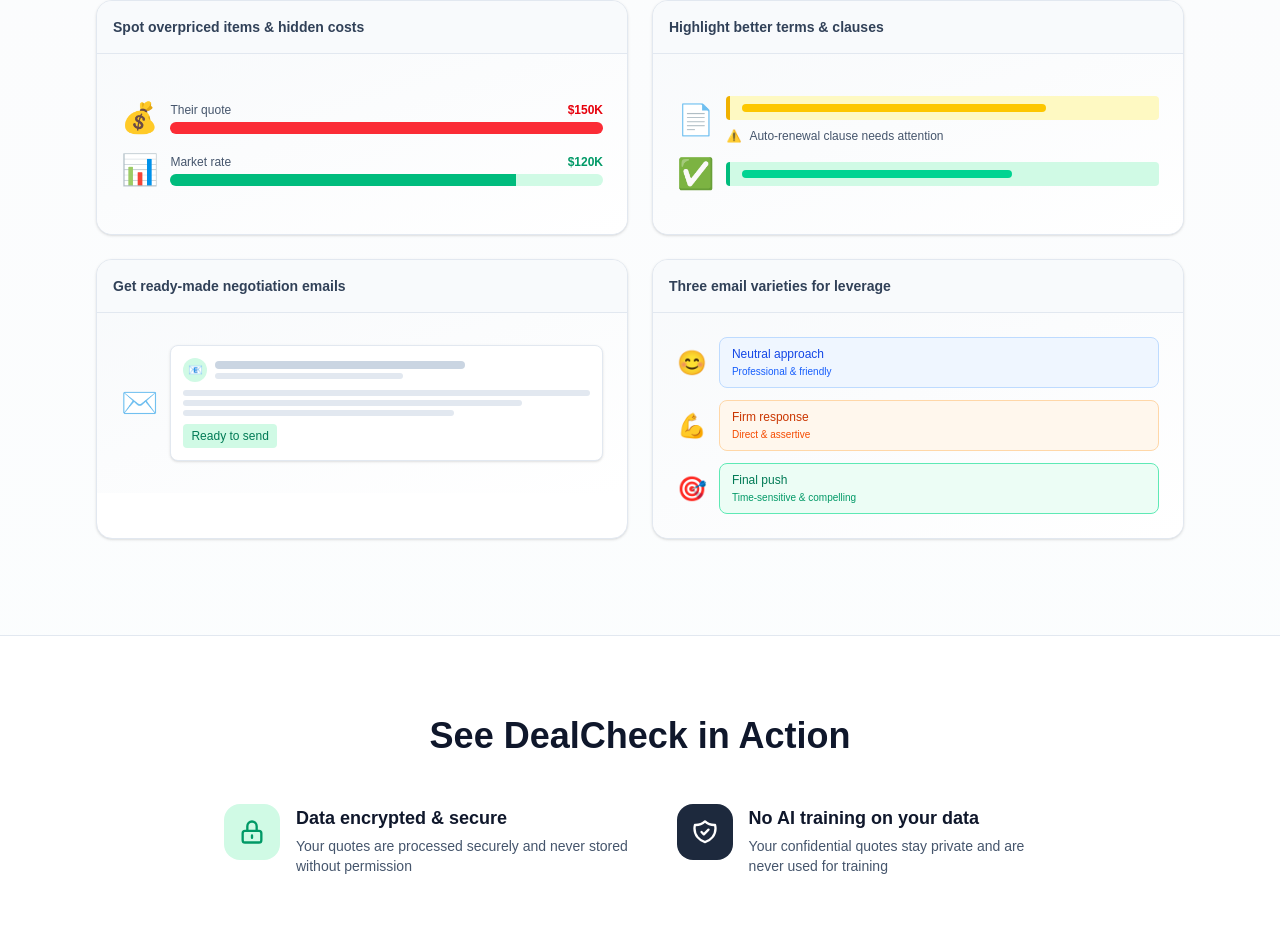
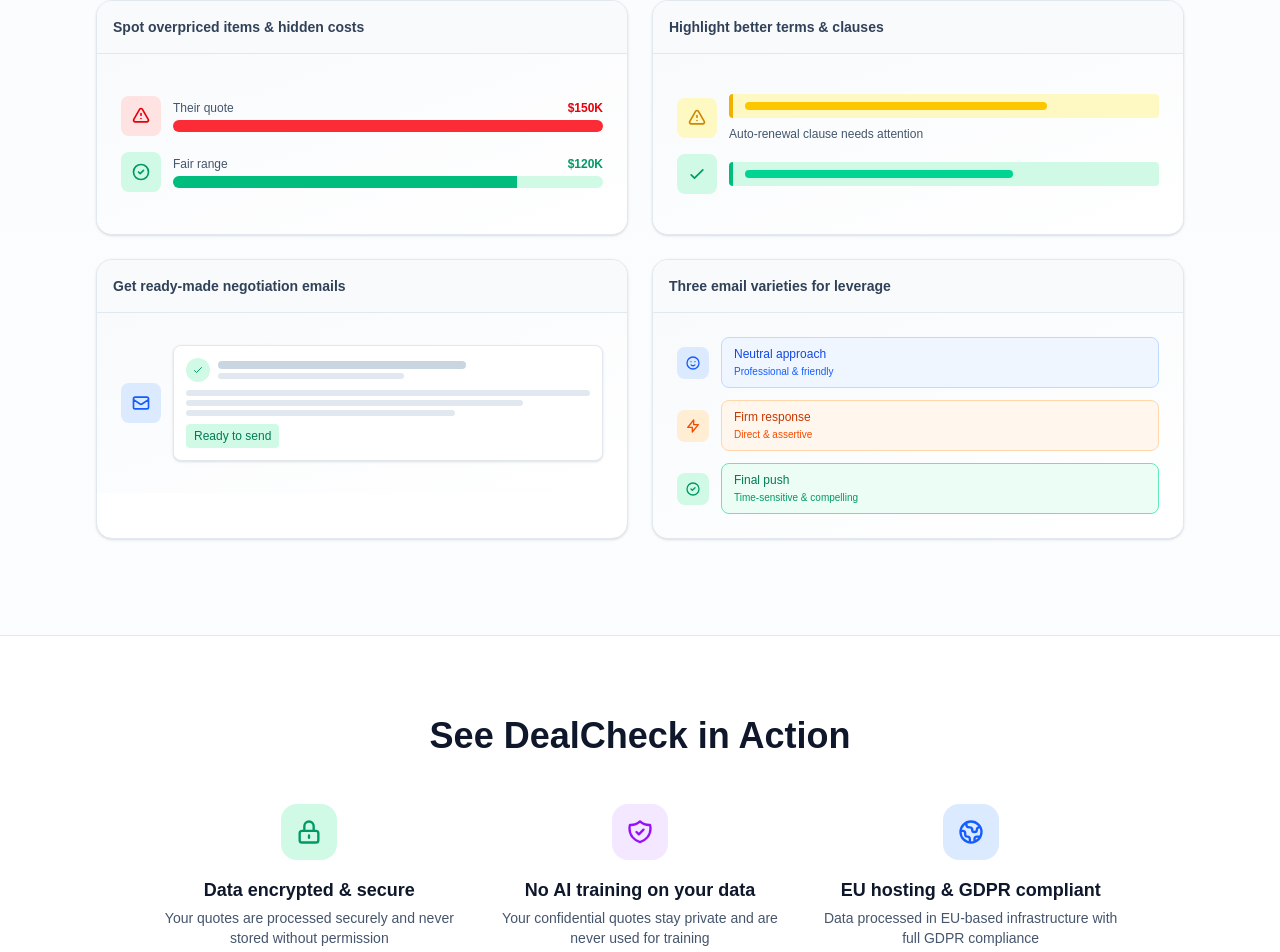
Before and after one commit to Boomchakalala/Dealcheck, a Next.js app: page / in a window 1280 px wide. Shown: the part 1396-2348 px from the top of the page. Built offline with nearby package versions, Linux system fonts and the light colour scheme.

Commit message:
Sandbox autosave

```diff
--- a/src/app/page.tsx
+++ b/src/app/page.tsx
@@ -227,7 +227,11 @@
                 {/* Better visual: Price comparison bars */}
                 <div className="space-y-4">
                   <div className="flex items-center gap-3">
-                    <div className="text-3xl">💰</div>
+                    <div className="w-10 h-10 rounded-lg bg-red-100 flex items-center justify-center flex-shrink-0">
+                      <svg className="w-5 h-5 text-red-600" fill="none" viewBox="0 0 24 24" stroke="currentColor">
+                        <path strokeLinecap="round" strokeLinejoin="round" strokeWidth={2} d="M12 9v2m0 4h.01m-6.938 4h13.856c1.54 0 2.502-1.667 1.732-3L13.732 4c-.77-1.333-2.694-1.333-3.464 0L3.34 16c-.77 1.333.192 3 1.732 3z" />
+                      </svg>
+                    </div>
                     <div className="flex-1">
                       <div className="flex items-center justify-between mb-1">
                         <span className="text-xs text-slate-600">Their quote</span>
@@ -239,10 +243,14 @@
                     </div>
                   </div>
                   <div className="flex items-center gap-3">
-                    <div className="text-3xl">📊</div>
+                    <div className="w-10 h-10 rounded-lg bg-emerald-100 flex items-center justify-center flex-shrink-0">
+                      <svg className="w-5 h-5 text-emerald-600" fill="none" viewBox="0 0 24 24" stroke="currentColor">
+                        <path strokeLinecap="round" strokeLinejoin="round" strokeWidth={2} d="M9 12l2 2 4-4m6 2a9 9 0 11-18 0 9 9 0 0118 0z" />
+                      </svg>
+                    </div>
                     <div className="flex-1">
                       <div className="flex items-center justify-between mb-1">
-                        <span className="text-xs text-slate-600">Market rate</span>
+                        <span className="text-xs text-slate-600">Fair range</span>
                         <span className="text-xs font-bold text-emerald-600">$120K</span>
                       </div>
                       <div className="h-3 bg-emerald-100 rounded-full overflow-hidden">
@@ -263,19 +271,26 @@
                 {/* Better visual: Document with highlights */}
                 <div className="space-y-3">
                   <div className="flex items-center gap-3">
-                    <div className="text-3xl">📄</div>
+                    <div className="w-10 h-10 rounded-lg bg-yellow-100 flex items-center justify-center flex-shrink-0">
+                      <svg className="w-5 h-5 text-yellow-600" fill="none" viewBox="0 0 24 24" stroke="currentColor">
+                        <path strokeLinecap="round" strokeLinejoin="round" strokeWidth={2} d="M12 9v2m0 4h.01m-6.938 4h13.856c1.54 0 2.502-1.667 1.732-3L13.732 4c-.77-1.333-2.694-1.333-3.464 0L3.34 16c-.77 1.333.192 3 1.732 3z" />
+                      </svg>
+                    </div>
                     <div className="flex-1 space-y-2">
                       <div className="bg-yellow-100 border-l-4 border-yellow-500 px-3 py-2 rounded">
                         <div className="h-2 bg-yellow-400 rounded w-3/4"></div>
                       </div>
                       <div className="text-xs text-slate-600 flex items-start gap-2">
-                        <span className="text-yellow-600">⚠️</span>
                         <span>Auto-renewal clause needs attention</span>
                       </div>
                     </div>
                   </div>
                   <div className="flex items-center gap-3">
-                    <div className="text-3xl">✅</div>
+                    <div className="w-10 h-10 rounded-lg bg-emerald-100 flex items-center justify-center flex-shrink-0">
+                      <svg className="w-5 h-5 text-emerald-600" fill="none" viewBox="0 0 24 24" stroke="currentColor">
+                        <path strokeLinecap="round" strokeLinejoin="round" strokeWidth={2} d="M5 13l4 4L19 7" />
+                      </svg>
+                    </div>
                     <div className="flex-1 space-y-2">
                       <div className="bg-emerald-100 border-l-4 border-emerald-500 px-3 py-2 rounded">
                         <div className="h-2 bg-emerald-400 rounded w-2/3"></div>
@@ -295,11 +310,19 @@
                 {/* Better visual: Email preview */}
                 <div className="space-y-3">
                   <div className="flex items-center gap-3">
-                    <div className="text-3xl">✉️</div>
+                    <div className="w-10 h-10 rounded-lg bg-blue-100 flex items-center justify-center flex-shrink-0">
+                      <svg className="w-5 h-5 text-blue-600" fill="none" viewBox="0 0 24 24" stroke="currentColor">
+                        <path strokeLinecap="round" strokeLinejoin="round" strokeWidth={2} d="M3 8l7.89 5.26a2 2 0 002.22 0L21 8M5 19h14a2 2 0 002-2V7a2 2 0 00-2-2H5a2 2 0 00-2 2v10a2 2 0 002 2z" />
+                      </svg>
+                    </div>
                     <div className="flex-1">
                       <div className="bg-white border border-slate-200 rounded-lg p-3 shadow-sm">
                         <div className="flex items-center gap-2 mb-2">
-                          <div className="w-6 h-6 bg-emerald-100 rounded-full flex items-center justify-center text-xs">📧</div>
+                          <div className="w-6 h-6 bg-emerald-100 rounded-full flex items-center justify-center">
+                            <svg className="w-3 h-3 text-emerald-600" fill="none" viewBox="0 0 24 24" stroke="currentColor">
+                              <path strokeLinecap="round" strokeLinejoin="round" strokeWidth={2} d="M5 13l4 4L19 7" />
+                            </svg>
+                          </div>
                           <div className="flex-1 space-y-1">
                             <div className="h-2 bg-slate-300 rounded w-2/3"></div>
                             <div className="h-1.5 bg-slate-200 rounded w-1/2"></div>
@@ -329,21 +352,33 @@
                 {/* Better visual: Email tone options */}
                 <div className="space-y-3">
                   <div className="flex items-center gap-3">
-                    <div className="text-2xl">😊</div>
+                    <div className="w-8 h-8 rounded-lg bg-blue-100 flex items-center justify-center flex-shrink-0">
+                      <svg className="w-4 h-4 text-blue-600" fill="none" viewBox="0 0 24 24" stroke="currentColor">
+                        <path strokeLinecap="round" strokeLinejoin="round" strokeWidth={2} d="M14.828 14.828a4 4 0 01-5.656 0M9 10h.01M15 10h.01M21 12a9 9 0 11-18 0 9 9 0 0118 0z" />
+                      </svg>
+                    </div>
                     <div className="flex-1 bg-blue-50 border border-blue-200 rounded-lg px-3 py-2">
                       <div className="text-xs font-medium text-blue-700">Neutral approach</div>
                       <div className="text-[10px] text-blue-600 mt-0.5">Professional & friendly</div>
                     </div>
                   </div>
                   <div className="flex items-center gap-3">
-                    <div className="text-2xl">💪</div>
+                    <div className="w-8 h-8 rounded-lg bg-orange-100 flex items-center justify-center flex-shrink-0">
+                      <svg className="w-4 h-4 text-orange-600" fill="none" viewBox="0 0 24 24" stroke="currentColor">
+                        <path strokeLinecap="round" strokeLinejoin="round" strokeWidth={2} d="M13 10V3L4 14h7v7l9-11h-7z" />
+                      </svg>
+                    </div>
                     <div className="flex-1 bg-orange-50 border border-orange-200 rounded-lg px-3 py-2">
                       <div className="text-xs font-medium text-orange-700">Firm response</div>
                       <div className="text-[10px] text-orange-600 mt-0.5">Direct & assertive</div>
                     </div>
                   </div>
                   <div className="flex items-center gap-3">
-                    <div className="text-2xl">🎯</div>
+                    <div className="w-8 h-8 rounded-lg bg-emerald-100 flex items-center justify-center flex-shrink-0">
+                      <svg className="w-4 h-4 text-emerald-600" fill="none" viewBox="0 0 24 24" stroke="currentColor">
+                        <path strokeLinecap="round" strokeLinejoin="round" strokeWidth={2} d="M9 12l2 2 4-4m6 2a9 9 0 11-18 0 9 9 0 0118 0z" />
+                      </svg>
+                    </div>
                     <div className="flex-1 bg-emerald-50 border border-emerald-300 rounded-lg px-3 py-2">
                       <div className="text-xs font-medium text-emerald-700">Final push</div>
                       <div className="text-[10px] text-emerald-600 mt-0.5">Time-sensitive & compelling</div>
@@ -358,13 +393,13 @@
 
       {/* See DealCheck in Action */}
       <section className="py-20 bg-white border-y border-slate-200">
-        <div className="max-w-4xl mx-auto px-5 sm:px-8">
+        <div className="max-w-5xl mx-auto px-5 sm:px-8">
           <h2 className="text-3xl sm:text-4xl font-bold text-slate-900 text-center mb-12">
             See DealCheck in Action
           </h2>
-          <div className="flex flex-col md:flex-row items-start justify-center gap-12">
-            {/* Left: Data encrypted */}
-            <div className="flex items-start gap-4">
+          <div className="grid grid-cols-1 md:grid-cols-3 gap-8">
+            {/* Data encrypted */}
+            <div className="flex flex-col items-center text-center gap-4">
               <div className="w-14 h-14 rounded-2xl bg-emerald-100 flex items-center justify-center flex-shrink-0">
                 <svg className="w-7 h-7 text-emerald-600" fill="none" viewBox="0 0 24 24" stroke="currentColor">
                   <path strokeLinecap="round" strokeLinejoin="round" strokeWidth={2} d="M12 15v2m-6 4h12a2 2 0 002-2v-6a2 2 0 00-2-2H6a2 2 0 00-2 2v6a2 2 0 002 2zm10-10V7a4 4 0 00-8 0v4h8z" />
@@ -376,16 +411,29 @@
               </div>
             </div>
 
-            {/* Right: No training on your data */}
-            <div className="flex items-start gap-4">
-              <div className="w-14 h-14 rounded-2xl bg-slate-800 flex items-center justify-center flex-shrink-0">
-                <svg className="w-7 h-7 text-white" fill="none" viewBox="0 0 24 24" stroke="currentColor">
+            {/* No training on your data */}
+            <div className="flex flex-col items-center text-center gap-4">
+              <div className="w-14 h-14 rounded-2xl bg-purple-100 flex items-center justify-center flex-shrink-0">
+                <svg className="w-7 h-7 text-purple-600" fill="none" viewBox="0 0 24 24" stroke="currentColor">
                   <path strokeLinecap="round" strokeLinejoin="round" strokeWidth={2} d="M9 12l2 2 4-4m5.618-4.016A11.955 11.955 0 0112 2.944a11.955 11.955 0 01-8.618 3.04A12.02 12.02 0 003 9c0 5.591 3.824 10.29 9 11.622 5.176-1.332 9-6.03 9-11.622 0-1.042-.133-2.052-.382-3.016z" />
                 </svg>
               </div>
               <div>
                 <p className="text-lg font-semibold text-slate-900 mb-1">No AI training on your data</p>
                 <p className="text-sm text-slate-600">Your confidential quotes stay private and are never used for training</p>
+              </div>
+            </div>
+
+            {/* EU hosting & GDPR */}
+            <div className="flex flex-col items-center text-center gap-4">
+              <div className="w-14 h-14 rounded-2xl bg-blue-100 flex items-center justify-center flex-shrink-0">
+                <svg className="w-7 h-7 text-blue-600" fill="none" viewBox="0 0 24 24" stroke="currentColor">
+                  <path strokeLinecap="round" strokeLinejoin="round" strokeWidth={2} d="M3.055 11H5a2 2 0 012 2v1a2 2 0 002 2 2 2 0 012 2v2.945M8 3.935V5.5A2.5 2.5 0 0010.5 8h.5a2 2 0 012 2 2 2 0 104 0 2 2 0 012-2h1.064M15 20.488V18a2 2 0 012-2h3.064M21 12a9 9 0 11-18 0 9 9 0 0118 0z" />
+                </svg>
+              </div>
+              <div>
+                <p className="text-lg font-semibold text-slate-900 mb-1">EU hosting & GDPR compliant</p>
+                <p className="text-sm text-slate-600">Data processed in EU-based infrastructure with full GDPR compliance</p>
               </div>
             </div>
           </div>
```
